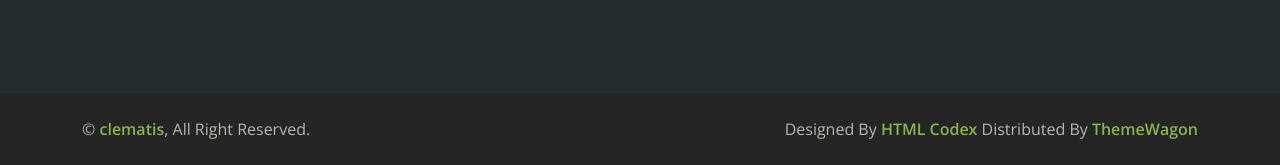
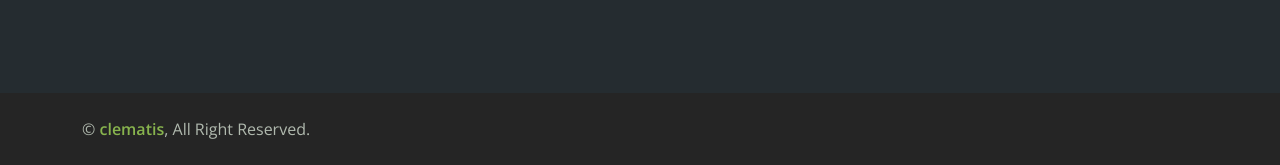
Before and after one commit to grefana/clematis, a plain HTML site: page blog.html in a window 1280 px wide. Shown: the part 1475-1640 px from the top of the page. Drawn offline with nearby package versions, Linux system fonts and the light colour scheme.

Commit message:
Update blog.html

```diff
--- a/blog.html
+++ b/blog.html
@@ -171,10 +171,6 @@
                 <div class="col-md-6 text-center text-md-start mb-3 mb-md-0">
                     &copy; <a class="fw-medium" href="#">clematis</a>, All Right Reserved.
                 </div>
-                <div class="col-md-6 text-center text-md-end">
-                    <!--/*** This template is free as long as you keep the footer author’s credit link/attribution link/backlink. If you'd like to use the template without the footer author’s credit link/attribution link/backlink, you can purchase the Credit Removal License from "https://htmlcodex.com/credit-removal". Thank you for your support. ***/-->
-                    Designed By <a class="fw-medium" href="https://htmlcodex.com">HTML Codex</a> Distributed By <a class="fw-medium" href="https://themewagon.com">ThemeWagon</a>
-                </div>
             </div>
         </div>
     </div>
```
